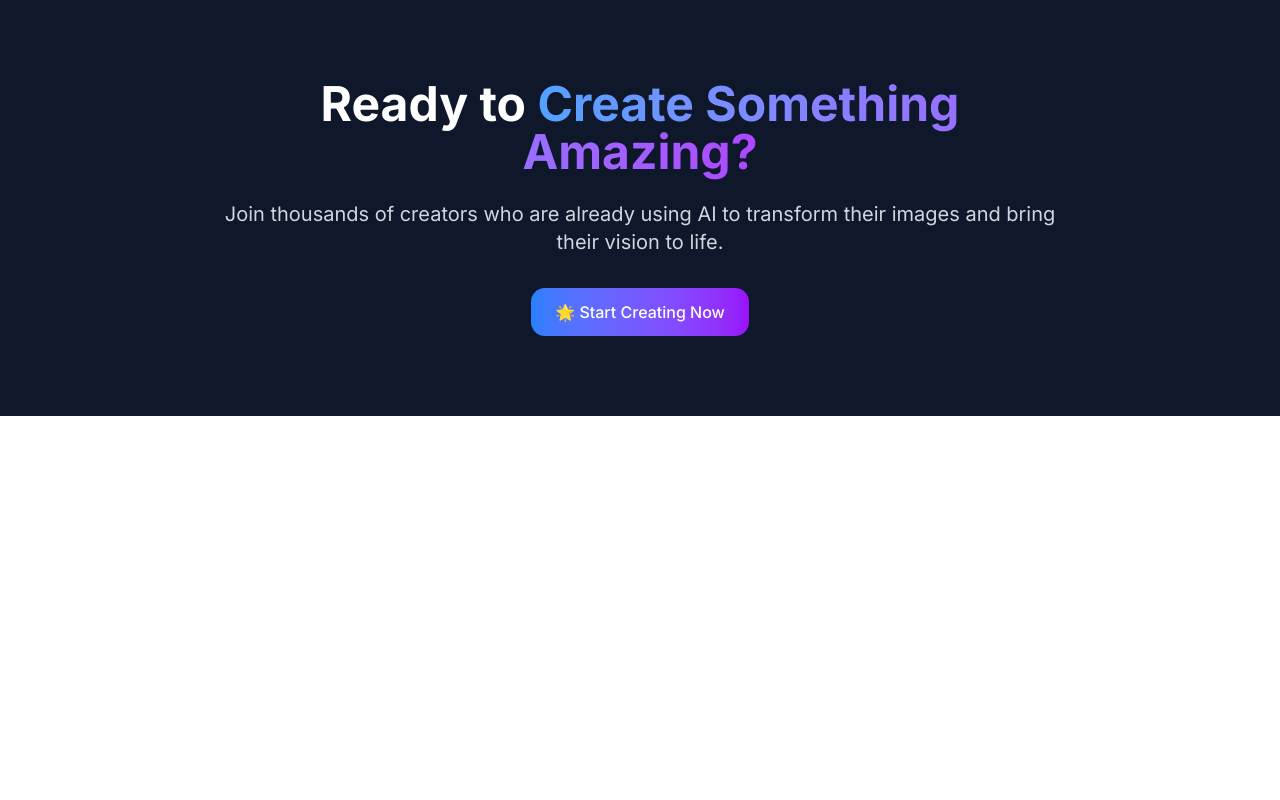
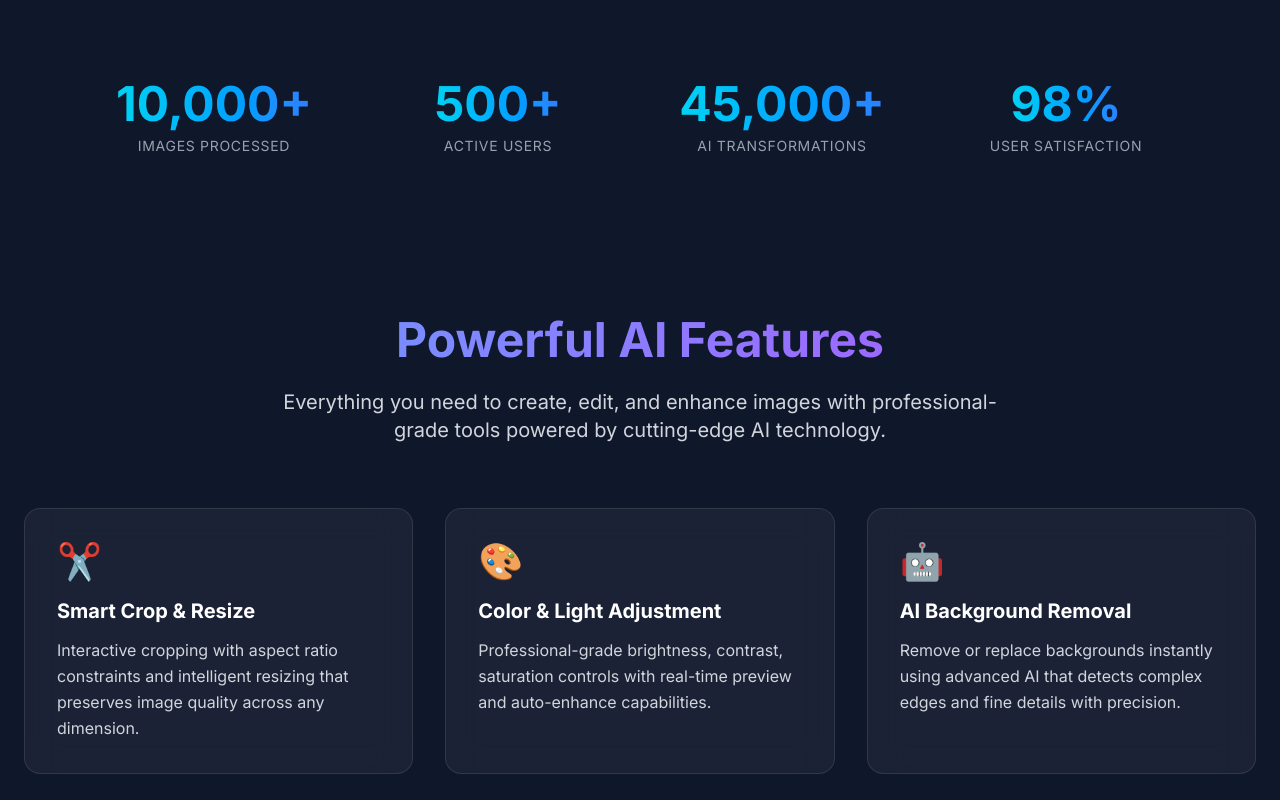
Before and after one commit to mehedi008h/fotora, a Next.js app: page / in a window 1280 px wide. Shown: the part 800-1600 px from the top of the page. Before the commit the page ends 1216 px from the top, so only its background shows below. Built offline with nearby package versions, Linux system fonts and the light colour scheme.

Commit message:
design feature section

```diff
--- a/app/page.tsx
+++ b/app/page.tsx
@@ -1,4 +1,6 @@
+import FeaturesSection from "@/components/home/features";
 import HeroSection from "@/components/home/hero";
+import InteractiveStats from "@/components/home/stats";
 import { Button } from "@/components/ui/button";
 import Link from "next/link";
 import React from "react";
@@ -7,6 +9,8 @@ function HomePage() {
     return (
         <div className="pt-0">
             <HeroSection />
+            <InteractiveStats />
+            <FeaturesSection />
 
             {/* Final CTA Section */}
             <section className="py-20 text-center">
--- /dev/null
+++ b/components/home/feature-card.tsx
@@ -0,0 +1,43 @@
+"use client";
+import { ReactNode, useState } from "react";
+import { useIntersectionObserver } from "@/hooks/use-landing-hooks";
+
+interface FeatureCardProps {
+    icon: ReactNode;
+    title: string;
+    description: string;
+    delay?: number;
+}
+
+const FeatureCard: React.FC<FeatureCardProps> = ({
+    icon,
+    title,
+    description,
+    delay = 0,
+}) => {
+    const [ref, isVisible] = useIntersectionObserver() as [
+        React.RefObject<HTMLDivElement>,
+        boolean
+    ];
+    const [isHovered, setIsHovered] = useState(false);
+
+    return (
+        <div
+            ref={ref}
+            className={`backdrop-blur-lg bg-white/5 border border-white/10 rounded-2xl p-8 transition-all duration-700 cursor-pointer ${
+                isVisible
+                    ? "opacity-100 translate-y-0"
+                    : "opacity-0 translate-y-10"
+            } ${isHovered ? "scale-105 rotate-1 shadow-2xl" : ""}`}
+            style={{ transitionDelay: `${delay}ms` }}
+            onMouseEnter={() => setIsHovered(true)}
+            onMouseLeave={() => setIsHovered(false)}
+        >
+            <div className="text-4xl mb-4">{icon}</div>
+            <h3 className="text-xl font-bold text-white mb-3">{title}</h3>
+            <p className="text-gray-300 leading-relaxed">{description}</p>
+        </div>
+    );
+};
+
+export default FeatureCard;
--- /dev/null
+++ b/components/home/features.tsx
@@ -0,0 +1,33 @@
+import { FEATURES } from "@/static/data";
+import FeatureCard from "./feature-card";
+
+const FeaturesSection = () => {
+    return (
+        <section className="py-20" id="features">
+            <div className="max-w-7xl mx-auto px-6">
+                <div className="text-center mb-16">
+                    <h2 className="text-5xl font-bold bg-gradient-to-r from-blue-400 to-purple-500 bg-clip-text text-transparent mb-6">
+                        Powerful AI Features
+                    </h2>
+                    <p className="text-xl text-gray-300 max-w-3xl mx-auto">
+                        Everything you need to create, edit, and enhance images
+                        with professional-grade tools powered by cutting-edge AI
+                        technology.
+                    </p>
+                </div>
+
+                <div className="grid md:grid-cols-2 lg:grid-cols-3 gap-8">
+                    {FEATURES.map((feature, index) => (
+                        <FeatureCard
+                            key={index}
+                            {...feature}
+                            delay={index * 100}
+                        />
+                    ))}
+                </div>
+            </div>
+        </section>
+    );
+};
+
+export default FeaturesSection;
--- /dev/null
+++ b/components/home/stats.tsx
@@ -0,0 +1,60 @@
+"use client";
+
+import { useCountOnView } from "@/hooks/use-landing-hooks";
+
+type AnimatedCounterProps = {
+    target: number;
+    suffix?: string;
+    duration?: number;
+};
+
+const AnimatedCounter = ({
+    target,
+    suffix = "",
+    duration = 2000,
+}: AnimatedCounterProps) => {
+    const [ref, count] = useCountOnView(target, duration);
+
+    return (
+        <span
+            ref={ref}
+            className="bg-gradient-to-r from-cyan-400 to-blue-500 bg-clip-text text-transparent"
+        >
+            {count.toLocaleString()}
+            {suffix}
+        </span>
+    );
+};
+
+const InteractiveStats = () => {
+    const stats = [
+        { label: "Images Processed", value: 10000, suffix: "+" },
+        { label: "Active Users", value: 500, suffix: "+" },
+        { label: "AI Transformations", value: 45000, suffix: "+" },
+        { label: "User Satisfaction", value: 98, suffix: "%" },
+    ];
+
+    return (
+        <section className="py-20">
+            <div className="max-w-6xl mx-auto px-6">
+                <div className="grid grid-cols-2 lg:grid-cols-4 gap-8">
+                    {stats.map((stat, index) => (
+                        <div key={index} className="text-center">
+                            <div className="text-4xl lg:text-5xl font-bold mb-2">
+                                <AnimatedCounter
+                                    target={stat.value}
+                                    suffix={stat.suffix}
+                                />
+                            </div>
+                            <div className="text-gray-400 uppercase tracking-wider text-sm">
+                                {stat.label}
+                            </div>
+                        </div>
+                    ))}
+                </div>
+            </div>
+        </section>
+    );
+};
+
+export default InteractiveStats;
--- /dev/null
+++ b/hooks/use-landing-hooks.tsx
@@ -0,0 +1,74 @@
+"use client";
+
+import { useEffect, useState, useRef } from "react";
+
+export const useIntersectionObserver = (
+    threshold = 0.1,
+    rootMargin = "0px"
+) => {
+    const [isVisible, setIsVisible] = useState(false);
+    const ref = useRef<HTMLElement | null>(null);
+
+    useEffect(() => {
+        if (!ref.current) return;
+
+        const observer = new IntersectionObserver(
+            ([entry]) => setIsVisible(entry.isIntersecting),
+            { threshold, rootMargin }
+        );
+
+        observer.observe(ref.current);
+
+        return () => {
+            if (ref.current) observer.unobserve(ref.current);
+            observer.disconnect();
+        };
+    }, [threshold, rootMargin]);
+
+    return [ref, isVisible] as const;
+};
+
+export const useAnimatedCounter = (
+    target: number,
+    duration = 2000,
+    autoStart = false
+) => {
+    const [count, setCount] = useState(0);
+    const [isActive, setIsActive] = useState(autoStart);
+
+    useEffect(() => {
+        if (!isActive) return;
+
+        const step = target / (duration / 16);
+        const timer = setInterval(() => {
+            setCount((prev) => {
+                const next = prev + step;
+                if (next >= target) {
+                    clearInterval(timer);
+                    return target;
+                }
+                return next;
+            });
+        }, 16);
+
+        return () => clearInterval(timer);
+    }, [target, duration, isActive]);
+
+    return [Math.floor(count), setIsActive] as const;
+};
+
+/** Combined hook: start counting when element is in view */
+export const useCountOnView = (
+    target: number,
+    duration = 2000,
+    threshold = 0.1
+) => {
+    const [ref, isVisible] = useIntersectionObserver(threshold);
+    const [count, setIsActive] = useAnimatedCounter(target, duration);
+
+    useEffect(() => {
+        if (isVisible) setIsActive(true);
+    }, [isVisible, setIsActive]);
+
+    return [ref, count] as const;
+};
--- /dev/null
+++ b/static/data.ts
@@ -0,0 +1,38 @@
+export const FEATURES = [
+    {
+        icon: "✂️",
+        title: "Smart Crop & Resize",
+        description:
+            "Interactive cropping with aspect ratio constraints and intelligent resizing that preserves image quality across any dimension.",
+    },
+    {
+        icon: "🎨",
+        title: "Color & Light Adjustment",
+        description:
+            "Professional-grade brightness, contrast, saturation controls with real-time preview and auto-enhance capabilities.",
+    },
+    {
+        icon: "🤖",
+        title: "AI Background Removal",
+        description:
+            "Remove or replace backgrounds instantly using advanced AI that detects complex edges and fine details with precision.",
+    },
+    {
+        icon: "🔧",
+        title: "AI Content Editor",
+        description:
+            "Edit images with natural language prompts. Remove objects, change elements, or add new content using generative AI.",
+    },
+    {
+        icon: "📏",
+        title: "Image Extender",
+        description:
+            "Expand your canvas in any direction with AI-powered generative fill that seamlessly blends new content with existing images.",
+    },
+    {
+        icon: "⬆️",
+        title: "AI Upscaler",
+        description:
+            "Enhance image resolution up to 4x using AI upscaling technology that preserves details and reduces artifacts.",
+    },
+];
```
